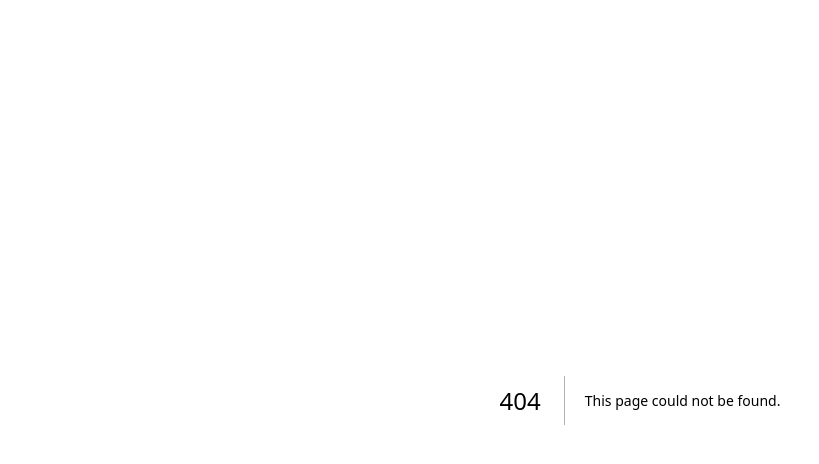
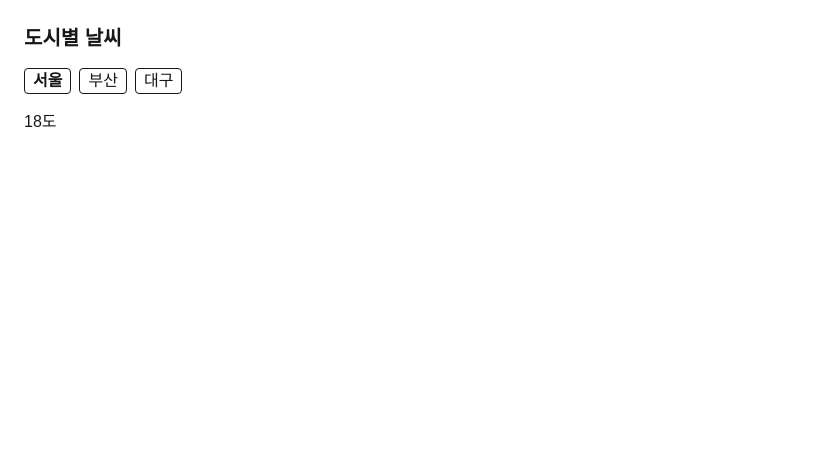
Before and after one commit to soongu/codeit-fs-16-next, a Next.js app in the folder next-lab/: page /p3-14/practice1 in a window 1280 px wide. Before the commit this address had no page. Shown: the top 464 px of the page, without its empty margins (0-819 px from the left). Built offline with nearby package versions, Linux system fonts and the light colour scheme.

Commit message:
feat: 알림 및 날씨 기능 개선, 새로운 도시 날씨 컴포넌트 추가

```diff
--- a/next-lab/app/p3-14/_components/NotificationBadge.jsx
+++ b/next-lab/app/p3-14/_components/NotificationBadge.jsx
@@ -1,4 +1,4 @@
-// ~/next-lab/app/p3-12/_components/NotificationBadge.jsx
+// ~/next-lab/app/p3-14/_components/NotificationBadge.jsx
 'use client';
 
 import { useNotifications } from './useNotifications.js';
@@ -10,6 +10,10 @@ export default function NotificationBadge() {
     return <p className='font-semibold'>읽지 않은 알림 …</p>;
   }
 
+  if (data === undefined) {
+    return <p className='font-semibold'>알림을 확인하지 못했어요</p>;
+  }
+
   const unread = data.filter((item) => !item.isRead).length;
 
   return (
--- a/next-lab/app/p3-14/_components/NotificationList.jsx
+++ b/next-lab/app/p3-14/_components/NotificationList.jsx
@@ -17,8 +17,7 @@ async function readNotification(id) {
 }
 
 export default function NotificationList() {
-  const { data, isPending, error } = useNotifications();
-
+  const { data, isPending, isFetching, error, refetch } = useNotifications();
   const queryClient = useQueryClient();
   const readOne = useMutation({
     mutationFn: readNotification,
@@ -31,12 +30,24 @@ export default function NotificationList() {
     return <p className='mt-4'>불러오는 중…</p>;
   }
 
-  if (error) {
+  if (data === undefined) {
     return <p className='mt-4'>{error.message}</p>;
   }
 
-
   return (
+    <>
+      {error && (
+        <p className='mt-4 text-red-500'>
+          알림을 새로 받지 못했어요. 아래는 그전에 받은 알림이에요.
+          <button
+            type='button'
+            className='ml-2 rounded border px-2'
+            onClick={() => refetch()}
+            disabled={isFetching}>
+            {isFetching ? '받는 중…' : '다시 시도'}
+          </button>
+        </p>
+      )}
       <ul className='mt-4 space-y-2'>
         {data.map((item) => (
           <li
@@ -57,5 +68,6 @@ export default function NotificationList() {
           </li>
         ))}
       </ul>
+    </>
   );
 }
--- a/next-lab/app/p3-14/_components/useNotifications.js
+++ b/next-lab/app/p3-14/_components/useNotifications.js
@@ -16,6 +16,6 @@ export function useNotifications() {
     queryKey: ['notifications'],
     queryFn: getNotifications,
     staleTime: 30 * 1000,
-    gcTime: 10 * 1000
+    retry: 1
   });
 }
--- a/next-lab/app/p3-14/api/notifications/route.js
+++ b/next-lab/app/p3-14/api/notifications/route.js
@@ -3,6 +3,8 @@ import { notifications } from '../../_data/notifications.js';
 
 export async function GET() {
   await new Promise((resolve) => setTimeout(resolve, 1000));
+
+  return Response.json({ message: '서버에 문제가 생겼어요' }, { status: 500 });
 
   return Response.json(notifications);
 }
--- /dev/null
+++ b/next-lab/app/p3-14/practice1/CityWeather.jsx
@@ -0,0 +1,72 @@
+// ~/next-lab/app/p3-14/practice1/CityWeather.jsx
+'use client';
+
+import { useState } from 'react';
+import { useQuery } from '@tanstack/react-query';
+
+const cities = [
+  { id: 'seoul', name: '서울' },
+  { id: 'busan', name: '부산' },
+  { id: 'daegu', name: '대구' },
+];
+
+async function getWeather(city) {
+  const response = await fetch(`/p3-14/practice1/api?city=${city}`);
+
+  if (!response.ok) {
+    const error = new Error(`날씨를 불러오지 못했어요 (${response.status})`);
+    error.status = response.status;
+    throw error;
+  }
+
+  return response.json();
+}
+
+function retryWeather(failureCount, error) {
+  if (error.status === 404) {
+    return false;
+  }
+
+  return failureCount < 2;
+}
+
+export default function CityWeather() {
+  const [city, setCity] = useState('seoul');
+  const { data, isPending, error } = useQuery({
+    queryKey: ['weather', city],
+    queryFn: () => getWeather(city),
+    // (x, y) => func(x, y)   ->   func
+    retry: retryWeather,
+  });
+
+  let result;
+
+  if (isPending) {
+    result = <p className='mt-4'>불러오는 중…</p>;
+  } else if (error) {
+    result = <p className='mt-4 text-red-500'>{error.message}</p>;
+  } else {
+    result = <p className='mt-4'>{data.temperature}도</p>;
+  }
+
+  return (
+    <section>
+      <div className='flex gap-2'>
+        {cities.map((item) => (
+          <button
+            key={item.id}
+            type='button'
+            className={
+              item.id === city
+                ? 'rounded border px-2 font-semibold'
+                : 'rounded border px-2'
+            }
+            onClick={() => setCity(item.id)}>
+            {item.name}
+          </button>
+        ))}
+      </div>
+      {result}
+    </section>
+  );
+}
--- /dev/null
+++ b/next-lab/app/p3-14/practice1/api/route.js
@@ -0,0 +1,16 @@
+// ~/next-lab/app/p3-14/practice1/api/route.js
+const temperatures = { seoul: 18, busan: 21, jeju: 23 };
+
+export async function GET(request) {
+  const city = request.nextUrl.searchParams.get('city');
+  await new Promise((resolve) => setTimeout(resolve, 1000));
+
+  if (!(city in temperatures)) {
+    return Response.json(
+      { message: `${city}의 날씨는 없어요` },
+      { status: 404 },
+    );
+  }
+
+  return Response.json({ city, temperature: temperatures[city] });
+}
--- /dev/null
+++ b/next-lab/app/p3-14/practice1/page.js
@@ -0,0 +1,11 @@
+// ~/next-lab/app/p3-14/practice1/page.js
+import CityWeather from './CityWeather.jsx';
+
+export default function WeatherPage() {
+  return (
+    <main className='p-6'>
+      <h2 className='mb-4 text-xl font-semibold'>도시별 날씨</h2>
+      <CityWeather />
+    </main>
+  );
+}
```
Lines whose indentation alone changed are shown as unchanged.
